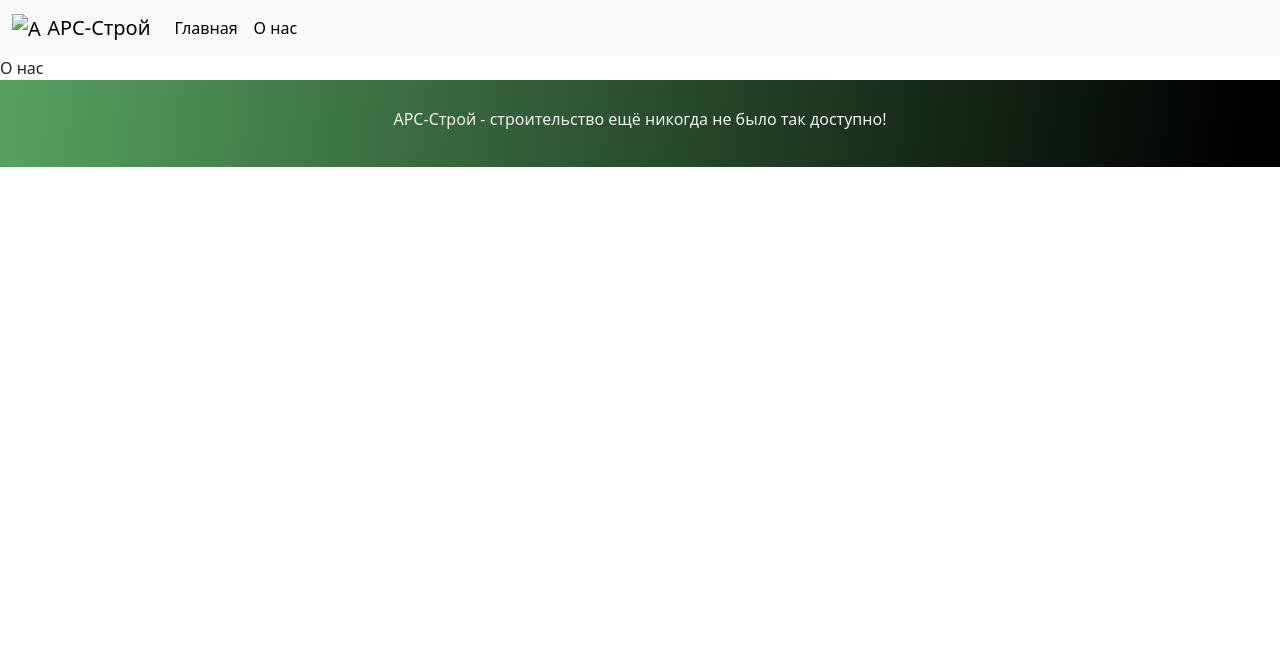
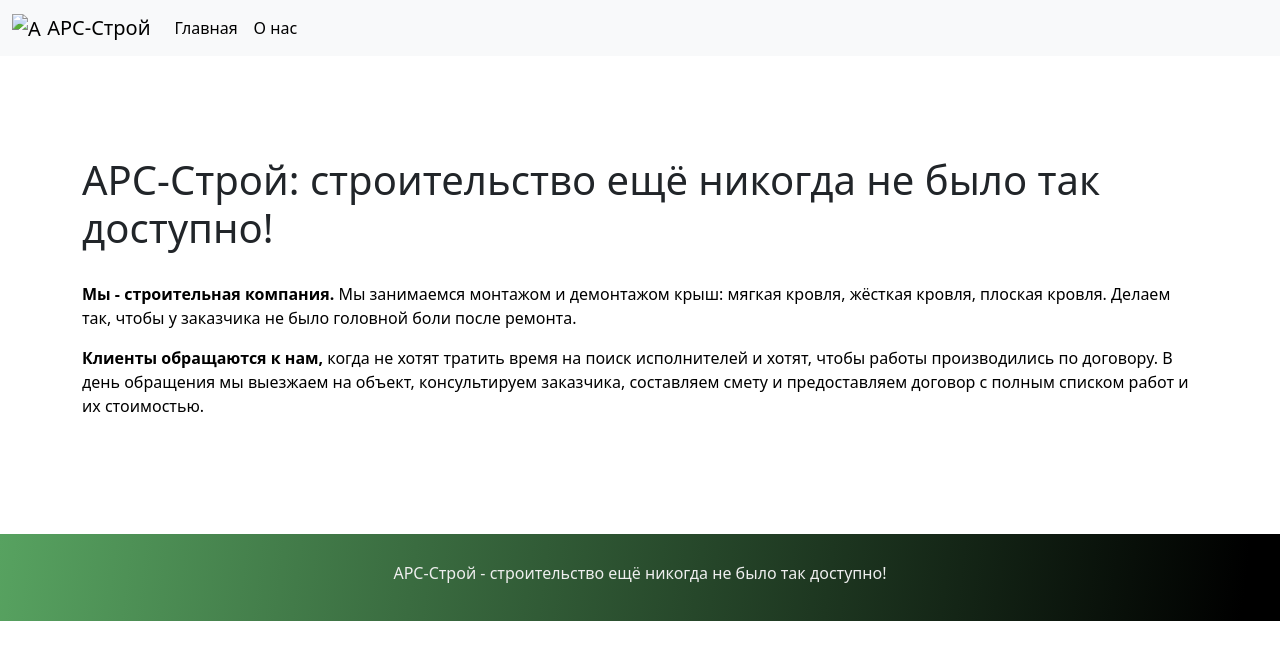
Before and after one commit to sober21/stroimVmeste, a Flask app: page /about in a window 1280 px wide. Shown: the top 660 px of the page. Run offline with Flask 3, Linux system fonts and the light colour scheme.

Commit message:
Добавил описание на страницу "О нас". Подправил title

```diff
--- a/app/static/css/style.css
+++ b/app/static/css/style.css
@@ -21,8 +21,6 @@ header p {
 .advantages, .feedback, .price {
     background-color: #eee;
 }
-
-
 
 .btn-itd {
     background-color: var(--color1);
@@ -91,6 +89,16 @@ footer h6 {
 }
 /* Подвал */
 
+/* ------------------------- О нас ---------------------------- */
+.about p {
+    color: black;
+}
+.about h1 {
+    margin-bottom: 30px;
+}
+/* ------------------------- О нас ---------------------------- */
+
+
 /* Цвет */
 .color1 {
     color: var(--color1)
--- a/app/templates/about.html
+++ b/app/templates/about.html
@@ -6,7 +6,20 @@
 </head>
 <body>
 {% block content %}
-О нас
+<section class="about">
+    <div class="container">
+        <div class="row">
+            <div class="col-12">
+                <h1>AРС-Строй: строительство ещё никогда не было так доступно!</h1>
+                <p><b>Мы - строительная компания.</b> Мы занимаемся монтажом и демонтажом крыш: мягкая кровля, жёсткая кровля,
+                    плоская кровля. Делаем так, чтобы у заказчика не было головной боли после ремонта.</p>
+                <p><b>Клиенты обращаются к нам,</b> когда не хотят тратить время на поиск исполнителей и хотят, чтобы
+                работы производились по договору. В день обращения мы выезжаем на объект, консультируем заказчика, составляем смету
+                и предоставляем договор с полным списком работ и их стоимостью.</p>
+            </div>
+        </div>
+    </div>
+</section>
 {% endblock %}
 </body>
 </html>
--- a/app/templates/base.html
+++ b/app/templates/base.html
@@ -1,13 +1,13 @@
 <!DOCTYPE html>
 <html lang="ru">
 <head>
-    <title>Монтаж наплавляемой кровли в Воронеже | АРС-Строй</title>
+    <title>Кровельные работы в Воронеже | АРС-Строй</title>
     <meta charset="UTF-8">
     <meta name="viewport"
           content="width=device-width, user-scalable=no, initial-scale=1.0, maximum-scale=1.0, minimum-scale=1.0">
     <meta http-equiv="X-UA-Compatible" content="ie=edge">
-    <meta name="description" content="Все виды работ с наплавляемой кровлей. Работаем по Воронежу и области.">
-    <meta name="keywords" content="монтаж, демонтаж, наплавляемая кровля, Воронеж">
+    <meta name="description" content="Все виды работ с кровлей. Работаем по Воронежу и области.">
+    <meta name="keywords" content="монтаж, демонтаж, наплавляемая кровля, кровельные работы, мягкая кровля, жесткая кровля">
     <link href="https://cdn.jsdelivr.net/npm/bootstrap@5.3.3/dist/css/bootstrap.min.css" rel="stylesheet" integrity="sha384-QWTKZyjpPEjISv5WaRU9OFeRpok6YctnYmDr5pNlyT2bRjXh0JMhjY6hW+ALEwIH" crossorigin="anonymous">
     <link rel="stylesheet" href="static/css/style.css">
     <link rel="stylesheet" href="static/css/fontello.css">
--- a/app/templates/index.html
+++ b/app/templates/index.html
@@ -1,7 +1,7 @@
 {% extends 'base.html' %}
 <html lang="ru">
 <head>
-    <title>Монтаж наплавляемой кровли в Воронеже | АРС-Строй</title>
+    <title>Кровельные работы в Воронеже | АРС-Строй</title>
     <meta charset="UTF-8">
     <meta name="viewport"
           content="width=device-width, user-scalable=no, initial-scale=1.0, maximum-scale=1.0, minimum-scale=1.0">
@@ -19,7 +19,7 @@
     <div class="container">
       <div class="row">
           <div class="col-12">
-              <h1 class="text-center mb-3">Монтаж наплавляемой кровли в Воронеже</h1>
+              <h1 class="text-center mb-3">Монтаж мягкой и жёсткой кровли в Воронеже</h1>
               <p class="text-center mb-5"><i>До правильного решения остался один шаг!</i></p>
               <a href="#feedback" class="btn btn-itd btn-lg text-uppercase">Позвонить</a>
           </div>
```
